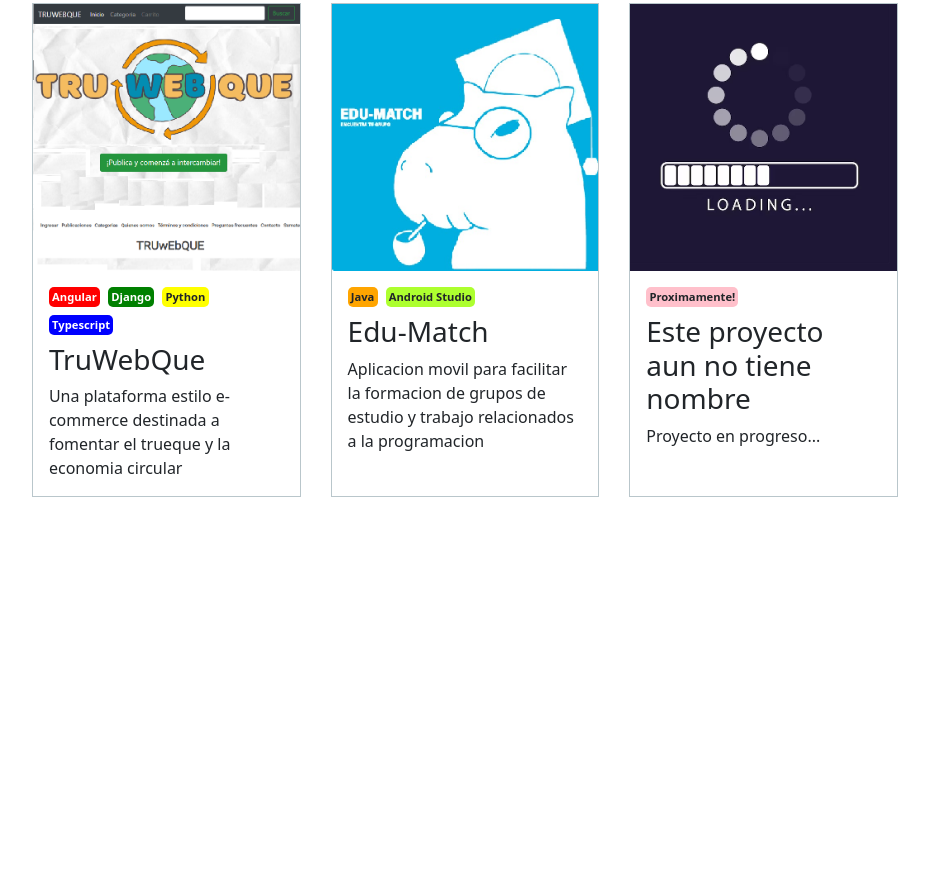
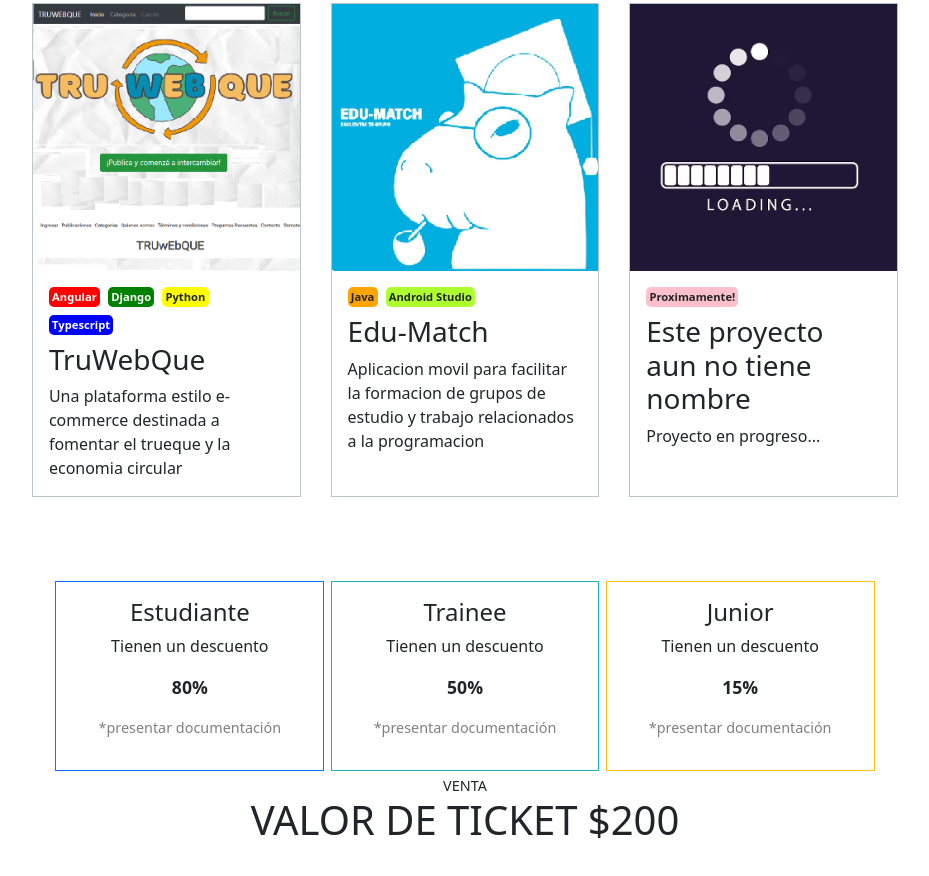
Before and after one commit to Roberto-Osores/CaC-Trabajo-Integrador, a plain HTML site: page index.html in a window 1280 px wide. Shown: the part 989-1865 px from the top of the page, without its empty margins (175-1104 px from the left). Before the commit the page ends 1486 px from the top, so only its background shows below. Drawn offline with nearby package versions, Linux system fonts and the light colour scheme.

Commit message:
agregando section para TP JS

```diff
--- a/CSS/style.css
+++ b/CSS/style.css
@@ -163,3 +163,63 @@ color: white;
     border-radius: 5px;
 }
 /* PROJECTS END */
+
+/*JS FORM START*/
+
+.destinatarios{
+    width: 70%;
+    margin: 5rem auto;
+    display: flex;
+    justify-content:center;
+    flex-wrap: wrap;
+}
+
+.destinatarios .discount{
+    font-weight: 900;
+    font-size: 1.1rem;
+}
+
+.destinatarios .discount-requirement{
+    color: gray;
+    font-size: 0.9rem;
+}
+.estudiante-card{
+    border: solid rgb(0, 123, 255) 1.5px;
+    width: 30%;
+    min-width: 180px;
+    text-align: center;
+    padding: 1rem;
+    margin: 0.2rem 0.2rem;
+}
+
+.trainee-card{
+    border: solid rgb(23, 182, 184) 1.5px;
+    width: 30%;
+    min-width: 180px;
+    text-align: center;
+    padding: 1rem;
+    margin: 0.2rem 0.2rem;
+}
+
+.junior-card{
+    border: solid rgb(255, 193, 7) 1.5px;
+    width: 30%;
+    min-width: 180px;
+    text-align: center;
+    padding: 1rem;
+    margin: 0.2rem 0.2rem;
+}
+
+.form-title{
+    display: flex;
+    flex-direction: column;
+    text-align: center;
+}
+
+.form-title p{
+    margin: 0;
+    font-size: 0.9rem;
+}
+
+
+/*JS FORM END*/
--- a/index.html
+++ b/index.html
@@ -106,9 +106,44 @@
     </section>
     <!--PROJECTS SECTION END-->
 
-    <!--CONTACT FORM START-->
+    <!--JS FORM START-->
+    <section>
+      <div class="destinatarios">
+        <div class="estudiante-card">
+          <h4>Estudiante</h4>
+          <p>Tienen un descuento</p>
+          <p class="discount">80%</p>
+          <p class="discount-requirement">*presentar documentación</p>
+        </div>
 
-    <!--CONTACT FORM END-->
+        <div class="trainee-card">
+          <h4>Trainee</h4>
+          <p>Tienen un descuento</p>
+          <p class="discount">50%</p>
+          <p class="discount-requirement">*presentar documentación</p>
+        </div>
+
+        <div class="junior-card">
+          <h4>Junior</h4>
+          <p>Tienen un descuento</p>
+          <p class="discount">15%</p>
+          <p class="discount-requirement">*presentar documentación</p>
+
+        </div>
+
+        <div class="form-title">
+          <p>VENTA</p>
+          <h1>VALOR DE TICKET $200</h1>
+        </div>
+
+        <div class="form">
+
+        </div>
+      </div>
+
+
+    </section>
+    <!--JS FORM END-->
 
 
     <script src="https://cdn.jsdelivr.net/npm/bootstrap@5.3.2/dist/js/bootstrap.bundle.min.js"
```
